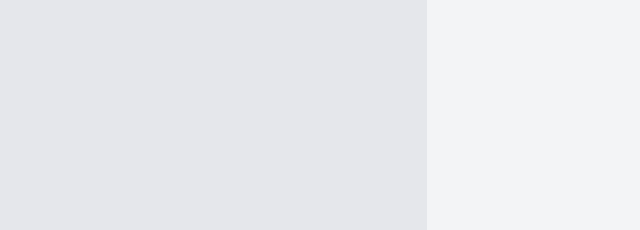
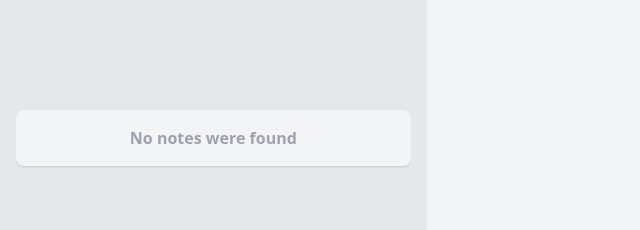
Before and after one commit to nio04/notes, a PHP site: page /notes/create in a window 1280 px wide. Shown: the part 694-924 px from the top of the page, without its empty margins (0-640 px from the left). Run offline with PHP 8.4, Linux system fonts and the light colour scheme; the visitor is signed in with stand-in values (Sample User, id 1); tables that the repository leaves empty or names only in its code hold one stand-in row (values such as "Sample post"); some libraries are stand-ins or nearby versions.

Commit message:
add: no note were found, fix some undefined var

```diff
--- a/partials/sidebar.php
+++ b/partials/sidebar.php
@@ -6,8 +6,13 @@
       </a>
     </div>
   <?php endif ?>
-  <!-- Notes Container -->
-  <div class="overflow-y-auto flex-grow mb-24">
+
+  <div class="overflow-y-auto flex-grow mb-24 flex flex-col">
+    <?php if (empty($notes)): ?>
+      <div class="bg-gray-100 p-4 rounded-lg shadow mb-4 mt-auto w-full">
+        <h3 class="font-semibold text-gray-400 text-center">No notes were found</h3>
+      </div>
+    <?php else: ?>
       <?php foreach ($notes as $note): ?>
         <a href="/notes/view/<?= $note->id ?>" class="block">
           <div class="bg-white p-4 rounded-lg shadow mb-4">
@@ -15,5 +20,7 @@
           </div>
         </a>
       <?php endforeach ?>
+    <?php endif; ?>
   </div>
+
 </div>
--- a/src/App/Controllers/NoteCreateController.php
+++ b/src/App/Controllers/NoteCreateController.php
@@ -33,7 +33,7 @@ class NoteCreateController extends Controller {
      * and if title have content, then description can be empty
      */
     if (strlen(trim($description)) > 0 && strlen(trim($title)) === 0) {
-      return $this->render('noteCreate', ['errors' => ['title can not be empty!'], 'description' => $description, 'keywords' => $keywords]);
+      return $this->render('noteCreate', ['errors' => ['title can not be empty!'], 'isNoteCreatePage' => $this->isNoteCreatePage, 'profile_picture' => $this->profile_picture, 'description' => $description, 'keywords' => $keywords]);
     }
 
     // validate attachment
@@ -44,7 +44,7 @@ class NoteCreateController extends Controller {
     $titleExist = $note->getTitle($title);
 
     if ($titleExist) {
-      return $this->render('noteCreate', ['errors' => ['this title is already in use!'], 'title' => $title, 'description' => $description, 'keywords' => $keywords]);
+      return $this->render('noteCreate', ['errors' => ['this title is already in use!'], 'title' => $title, 'isNoteCreatePage' => $this->isNoteCreatePage, 'profile_picture' => $this->profile_picture, 'notes' => $this->shortNotes, 'description' => $description, 'keywords' => $keywords]);
     }
 
     // insert to table
```
Lines whose indentation alone changed are shown as unchanged.
